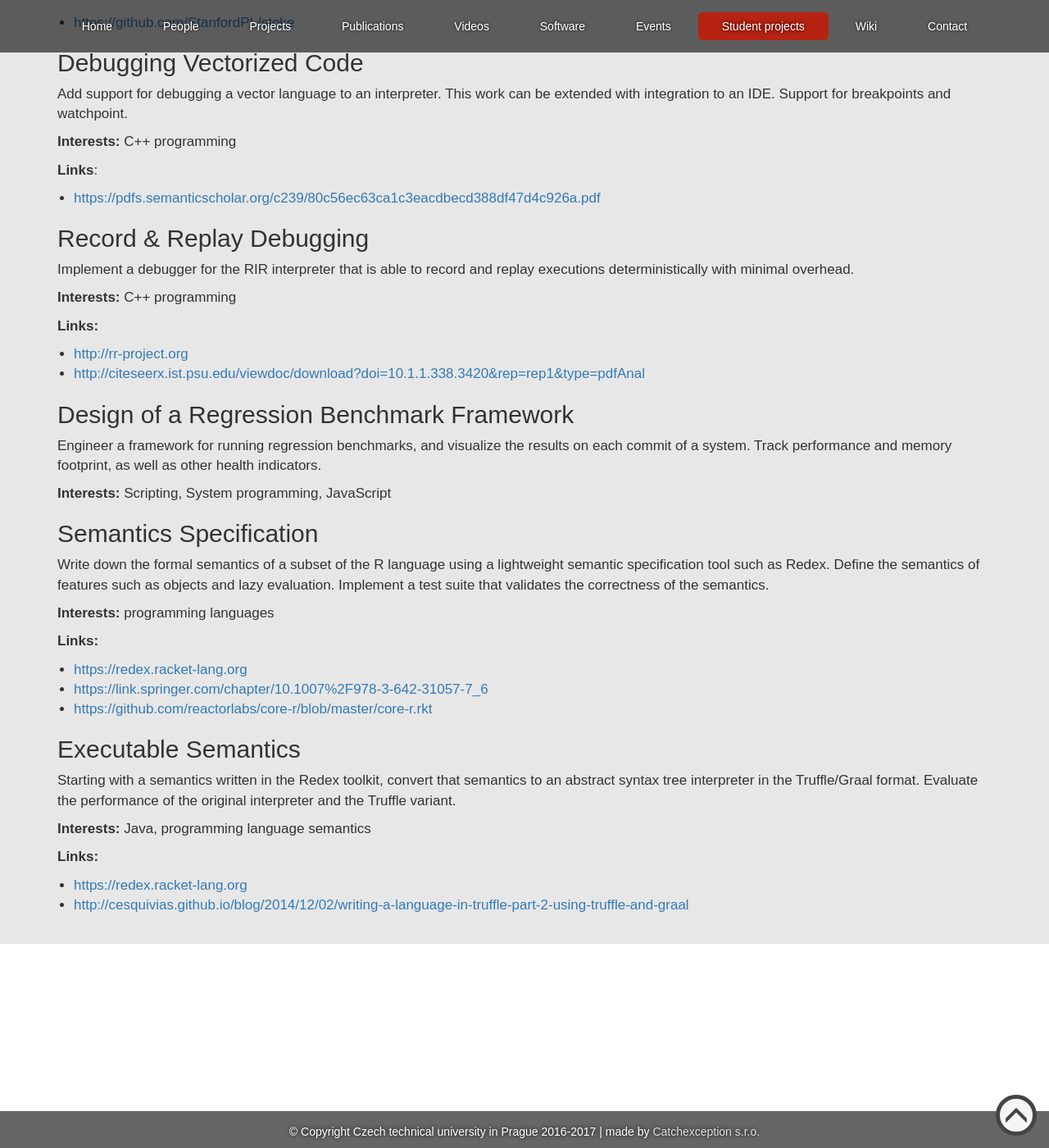
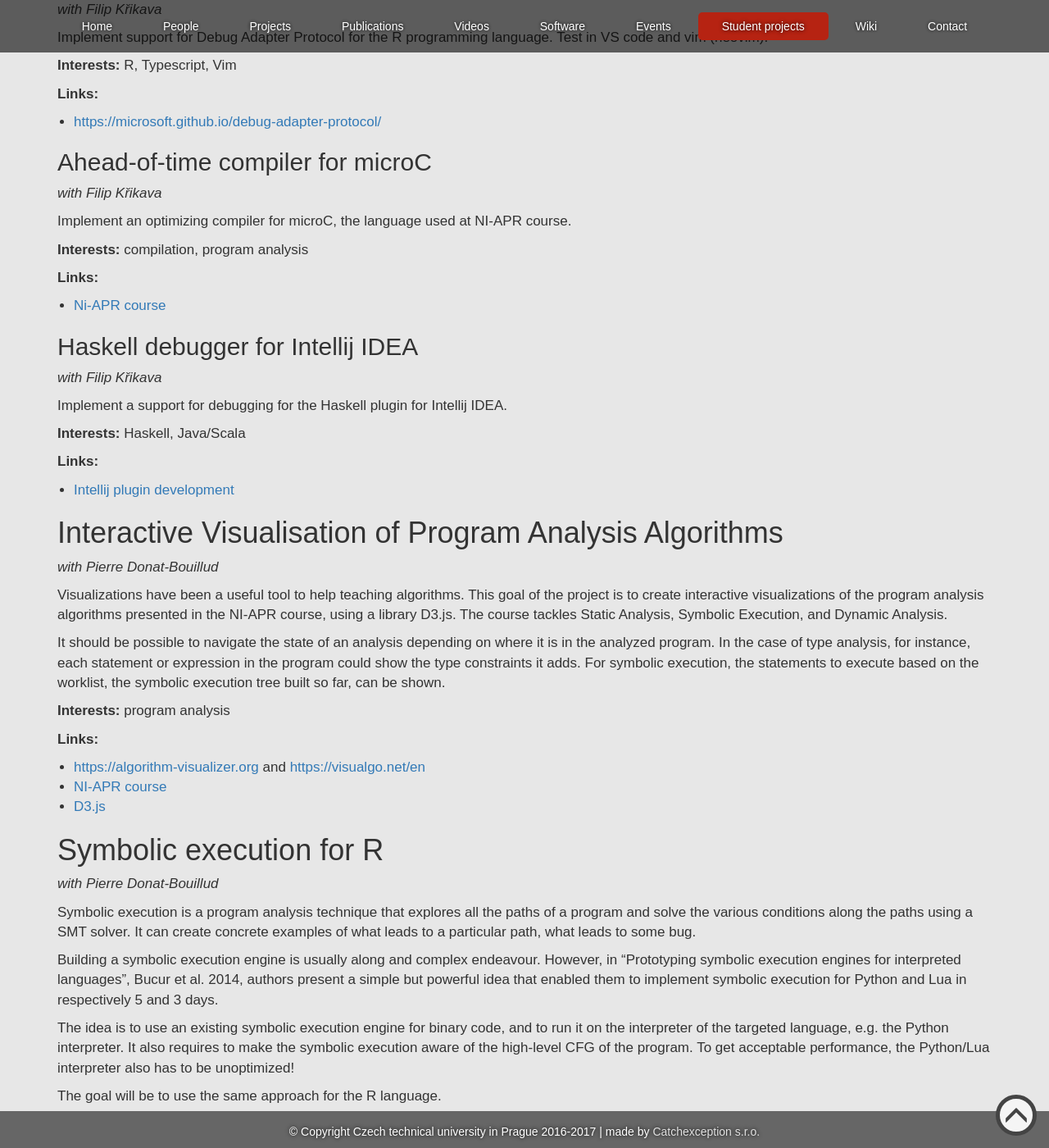
Before and after one commit to PRL-PRG/prl-prg.github.io, a Jekyll site: the page built from student-projects.md, in a window 1280 px wide and 1400 px high, scrolled down 618 px. Shown: the whole window at 82% size. Built offline with Jekyll 4.4.1, drawn with Linux system fonts in a browser that asks for light colours; some of the changed text lies outside the part shown.

Commit message:
Adding student projects. Cleaning

```diff
--- a/student-projects.md
+++ b/student-projects.md
@@ -2,6 +2,101 @@
 layout: default
 title: Student projects
 ---
+
+Here are some suggestions of projects from us. If you have another idea related to programming language research, and especially, targetting our main language of interests, i.e. Javascript, R, Julia or Racket, we encourage you to contact us.
+
+## A framework for the visualization of runtime internals
+
+_with Konrad Siek_
+
+Working with runtimes, be it hacking on the runtime internals themselves, or
+their associated byte code interpreters, often requires peering into the
+machine and figuring out what its state is (and why its going boing at any
+given time). Usually this is done with a debugger and developers accumulate
+useful expressions and functions to look at the state of a particular runtime
+structure. These structures can be convoluted, unintuitive, and definitely not
+designed to be user readable. So this is messy and tedious.
+The idea for this project is to create a framework for visualizing the
+internals of virtual machines: the heap, operand and frame stacks, registers,
+and the code vector. The framework would show the current state of the runtime
+in as it is debugged in a clear and human readable fashion.
+The first runtime we would like to do this for is the GNU R interpreter and the
+Ř bytecode developed in our lab, but the goal is to implement the framework
+robustly and allow for extensions to eventually make it work with other
+runtimes.
+
+**Interests:** Rust, C, C++
+
+## Debug Adapter Protocol for the R programming language
+
+_with Filip Křikava_
+
+Implement support for Debug Adapter Protocol  for the R programming language. Test in VS code and vim (neovim).
+
+**Interests:** R, Typescript, Vim
+
+**Links:**
+
+- [https://microsoft.github.io/debug-adapter-protocol/](https://microsoft.github.io/debug-adapter-protocol/)
+
+## Ahead-of-time compiler for microC
+
+_with Filip Křikava_
+
+Implement an optimizing compiler for microC, the language used at NI-APR course.
+
+**Interests:** compilation, program analysis
+
+**Links:**
+
+- [Ni-APR course](https://courses.fit.cvut.cz/NI-APR/)
+
+## Haskell debugger for Intellij IDEA
+
+_with Filip Křikava_
+
+Implement a support for debugging for the Haskell plugin for Intellij IDEA.
+
+**Interests:** Haskell, Java/Scala
+
+**Links:**
+
+- [Intellij plugin development](https://plugins.jetbrains.com/docs/intellij/getting-started.html)
+
+# Interactive Visualisation of Program Analysis Algorithms
+
+_with Pierre Donat-Bouillud_
+
+Visualizations have been a useful tool to help teaching algorithms.
+This goal of the project is to create interactive visualizations of the program analysis algorithms presented in the NI-APR course, using a library D3.js. The course tackles Static Analysis, Symbolic Execution, and Dynamic Analysis.
+
+It should be possible to navigate the state of an analysis depending on where it is in the analyzed program. In the case of type analysis, for instance, each statement or expression in the program could show the type constraints it adds. For symbolic execution, the statements to execute based on the worklist, the symbolic execution tree built so far, can be shown.
+
+**Interests:** program analysis
+
+**Links:**
+
+- [https://algorithm-visualizer.org]( https://algorithm-visualizer.org) and [https://visualgo.net/en](https://visualgo.net/en)
+- [NI-APR course](https://courses.fit.cvut.cz/NI-APR/)
+- [D3.js](https://d3js.org/)
+
+# Symbolic execution for R
+
+_with Pierre Donat-Bouillud_
+
+Symbolic execution is a program analysis technique that explores all the paths of a program and solve the various conditions along the paths using a SMT solver. It can create concrete examples of what leads to a particular path, what leads to some bug.
+
+Building a symbolic execution engine is usually along and complex endeavour. However, in "Prototyping symbolic execution engines for interpreted languages", Bucur et al. 2014, authors present a simple but powerful idea that enabled them to implement symbolic execution for Python and Lua in respectively 5 and 3 days.
+
+The idea is to use an existing symbolic execution engine for binary code, and to run it on the interpreter of the targeted language, e.g. the Python interpreter. It also requires to make the symbolic execution aware of the high-level CFG of the program. To get acceptable performance, the Python/Lua interpreter also has to be unoptimized!
+
+The goal will be to use the same approach for the R language.
+
+**Interests:** R, symbolic execution
+
+**Links:**
+
+- [Prototyping symbolic execution engines for interpreted languages](https://dl.acm.org/doi/abs/10.1145/2654822.2541977)
 
 ## Interpreter Design and Implementation
 
@@ -27,26 +122,6 @@ efficient versions of short code snippets.
 **Links:**
 - [https://github.com/StanfordPL/stoke](https://github.com/StanfordPL/stoke)
 
-## Debugging Vectorized Code
-
-Add support for debugging a vector language to an interpreter. This work can be
-extended with integration to an IDE. Support for breakpoints and watchpoint.
-
-**Interests:** C++ programming
-
-**Links**:
-- [https://pdfs.semanticscholar.org/c239/80c56ec63ca1c3eacdbecd388df47d4c926a.pdf](https://pdfs.semanticscholar.org/c239/80c56ec63ca1c3eacdbecd388df47d4c926a.pdf)
-
-## Record & Replay Debugging
-
-Implement a debugger for the RIR interpreter that is able to record and replay
-executions deterministically with minimal overhead.
-
-**Interests:** C++ programming
-
-**Links:**
-- [http://rr-project.org](http://rr-project.org)
-- [http://citeseerx.ist.psu.edu/viewdoc/download?doi=10.1.1.338.3420&rep=rep1&type=pdfAnal](http://citeseerx.ist.psu.edu/viewdoc/download?doi=10.1.1.338.3420&rep=rep1&type=pdfAnal)
 
 ## Design of a Regression Benchmark Framework
 
@@ -69,15 +144,3 @@ validates the correctness of the semantics.
 - [https://redex.racket-lang.org](https://redex.racket-lang.org)
 - [https://link.springer.com/chapter/10.1007%2F978-3-642-31057-7_6](https://link.springer.com/chapter/10.1007%2F978-3-642-31057-7_6)
 - [https://github.com/reactorlabs/core-r/blob/master/core-r.rkt](https://github.com/reactorlabs/core-r/blob/master/core-r.rkt)
-
-## Executable Semantics
-
-Starting with a semantics written in the Redex toolkit, convert that semantics
-to an abstract syntax tree interpreter in the Truffle/Graal format. Evaluate the
-performance of the original interpreter and the Truffle variant.
-
-**Interests:** Java, programming language semantics
-
-**Links:**
-- [https://redex.racket-lang.org](https://redex.racket-lang.org)
-- [http://cesquivias.github.io/blog/2014/12/02/writing-a-language-in-truffle-part-2-using-truffle-and-graal](http://cesquivias.github.io/blog/2014/12/02/writing-a-language-in-truffle-part-2-using-truffle-and-graal)
```
Also changed, not shown: index.md (+1 -1 lines).
